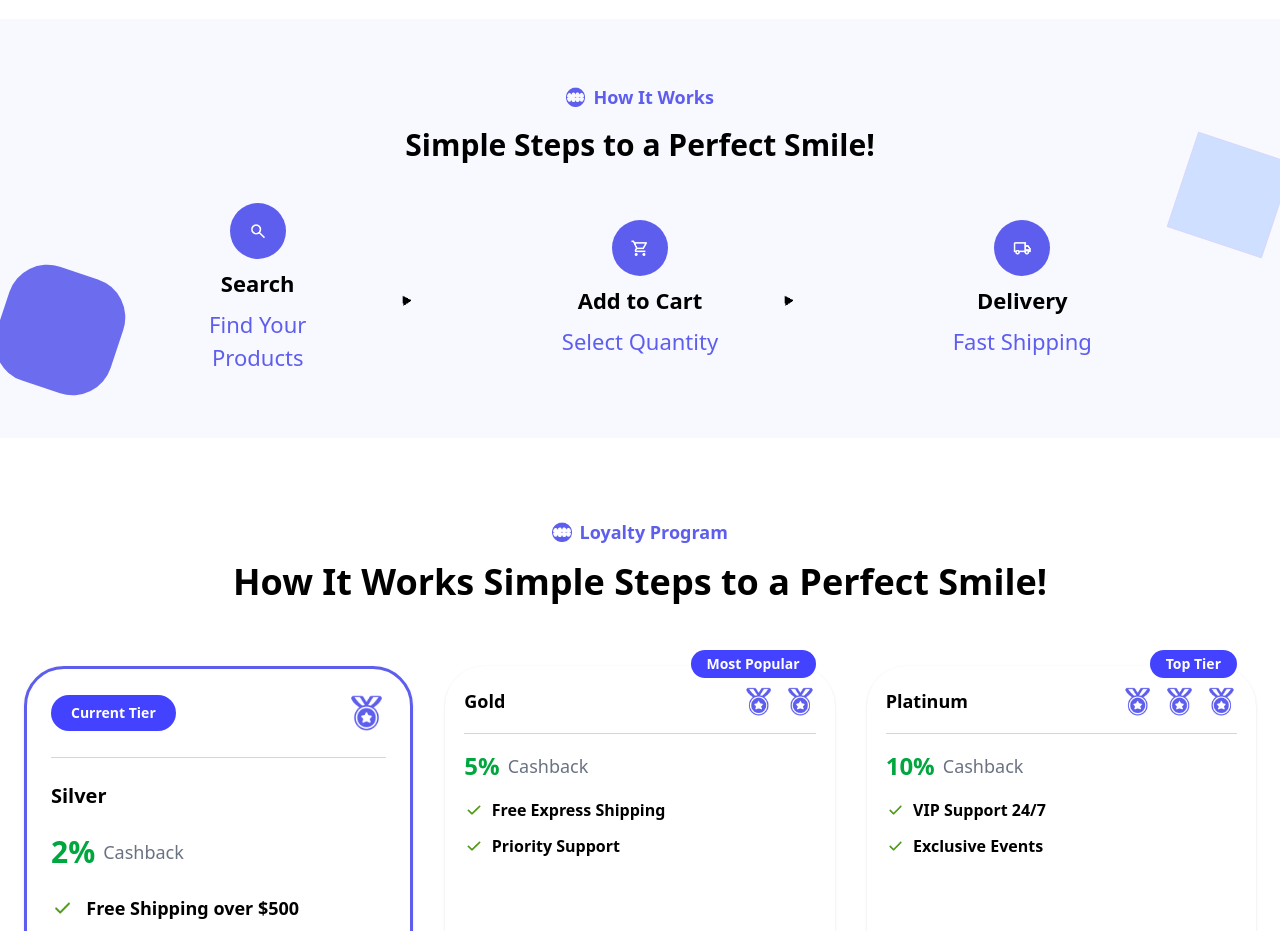
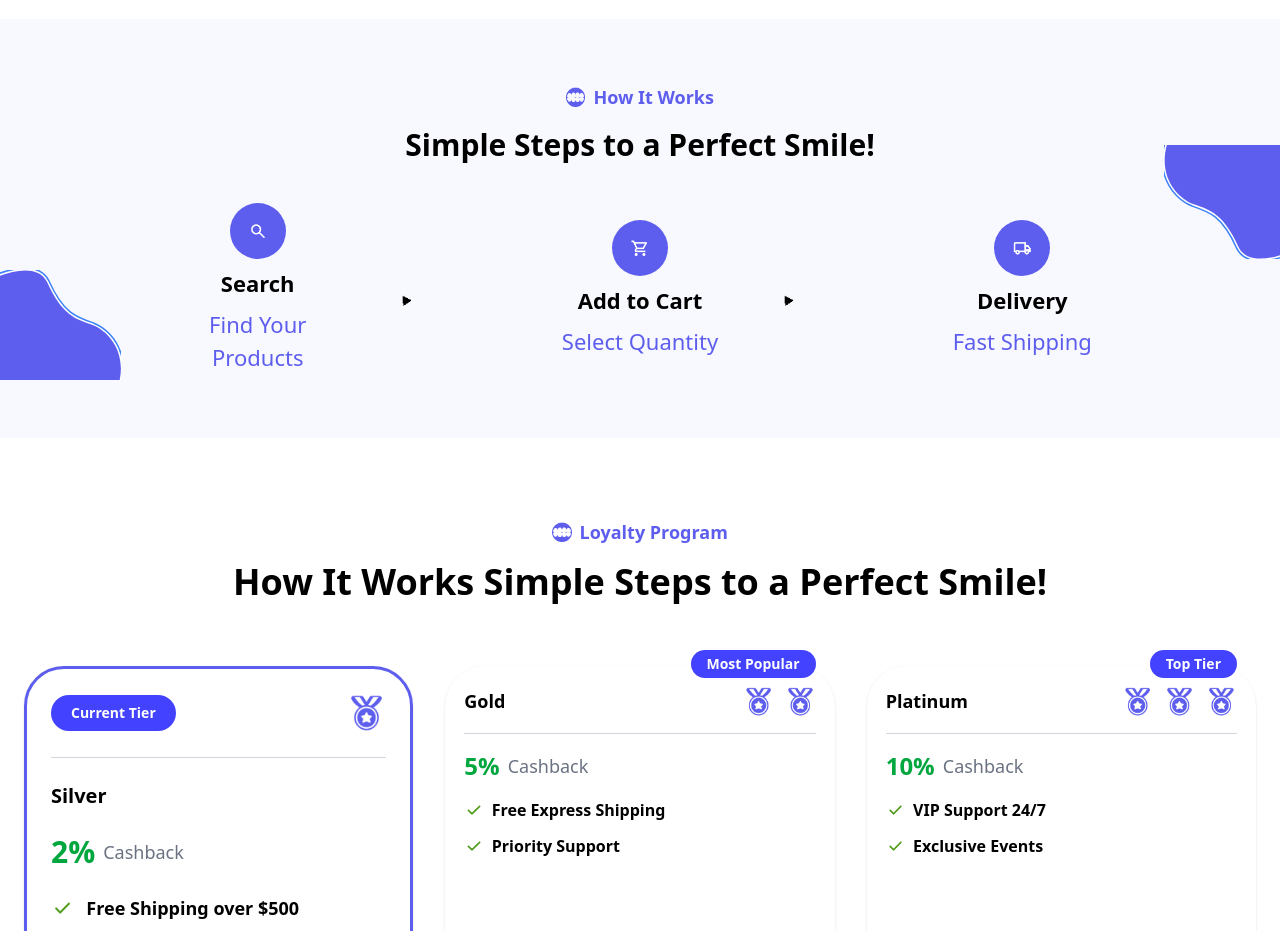
Before and after one commit to GautamEncricle/Figma-to-React, a React (Vite) app: page / in a window 1280 px wide. Shown: the part 2040-2971 px from the top of the page. Built offline with nearby package versions, Linux system fonts and the light colour scheme.

Commit message:
align and create new decoration image

```diff
--- a/src/component/Journey.jsx
+++ b/src/component/Journey.jsx
@@ -9,8 +9,52 @@ const Journey = () => {
     return (
         <section className="relative w-full bg-[#F8F8FF] py-16 flex justify-center items-center flex-col gap-10 overflow-hidden">
             {/* Decorative Shapes */}
-            <div className="absolute left-0 bottom-0 md:top-[60%] w-[120px] h-[120px] bg-[#5E5EEE] rotate-[18.4deg] rounded-[40px] opacity-90 z-0"></div>
-            <div className="absolute right-0 top-5 md:top-[30%] w-[100px] h-[100px] border border-[#5E5EEE] rotate-[-161.6deg] opacity-20 bg-blue-500 z-0"></div>
+            <svg
+                className="absolute left-0 bottom-0 md:top-[60%] z-0"
+                width="121"
+                height="110"
+                viewBox="0 0 121 110"
+                fill="none"
+                xmlns="http://www.w3.org/2000/svg"
+            >
+                <path
+                    d="M-15.7713 13.2506C-44.3425 27.7158 -55.3325 72.648 -57.2561 93.306L101.992 146.291C139.557 96.3934 112.924 62.8998 92.6104 55.0395C75.1127 49.2178 61.6964 44.746 46.9266 11.8585C36.1421 -9.92303 -1.28137 4.48501 -15.7713 13.2506Z"
+                    stroke="#3B82F6"
+                    strokeWidth="6"
+                />
+                <path
+                    d="M-15.7713 13.2506C-44.3425 27.7158 -55.3325 72.648 -57.2561 93.306L101.992 146.291C139.557 96.3934 112.924 62.8998 92.6104 55.0395C75.1127 49.2178 61.6964 44.746 46.9266 11.8585C36.1421 -9.92303 -1.28137 4.48501 -15.7713 13.2506Z"
+                    stroke="white"
+                    strokeWidth="3"
+                />
+                <path
+                    d="M-15.7713 13.2506C-44.3425 27.7158 -55.3325 72.648 -57.2561 93.306L101.992 146.291C139.557 96.3934 112.924 62.8998 92.6104 55.0395C75.1127 49.2178 61.6964 44.746 46.9266 11.8585C36.1421 -9.92303 -1.28137 4.48501 -15.7713 13.2506Z"
+                    fill="#5E5EEE"
+                />
+            </svg>
+            <svg
+                className="absolute right-0 top-5 md:top-[30%] z-0"
+                width="116"
+                height="114"
+                viewBox="0 0 116 114"
+                fill="none"
+                xmlns="http://www.w3.org/2000/svg"
+            >
+                <path
+                    d="M137.342 100.765C165.913 86.2996 176.903 41.3674 178.826 20.7094L19.5781 -32.2754C-17.9869 17.622 8.64665 51.1156 28.9599 58.9758C46.4576 64.7976 59.8739 69.2694 74.6438 102.157C85.4282 123.938 122.852 109.53 137.342 100.765Z"
+                    stroke="#3B82F6"
+                    strokeWidth="6"
+                />
+                <path
+                    d="M137.342 100.765C165.913 86.2996 176.903 41.3674 178.826 20.7094L19.5781 -32.2754C-17.9869 17.622 8.64665 51.1156 28.9599 58.9758C46.4576 64.7976 59.8739 69.2694 74.6438 102.157C85.4282 123.938 122.852 109.53 137.342 100.765Z"
+                    stroke="white"
+                    strokeWidth="3"
+                />
+                <path
+                    d="M137.342 100.765C165.913 86.2996 176.903 41.3674 178.826 20.7094L19.5781 -32.2754C-17.9869 17.622 8.64665 51.1156 28.9599 58.9758C46.4576 64.7976 59.8739 69.2694 74.6438 102.157C85.4282 123.938 122.852 109.53 137.342 100.765Z"
+                    fill="#5E5EEE"
+                />
+            </svg>
 
             <div className="z-10 flex flex-col items-center text-center gap-10 max-w-[1057px]">
                 {/* Title */}
```
